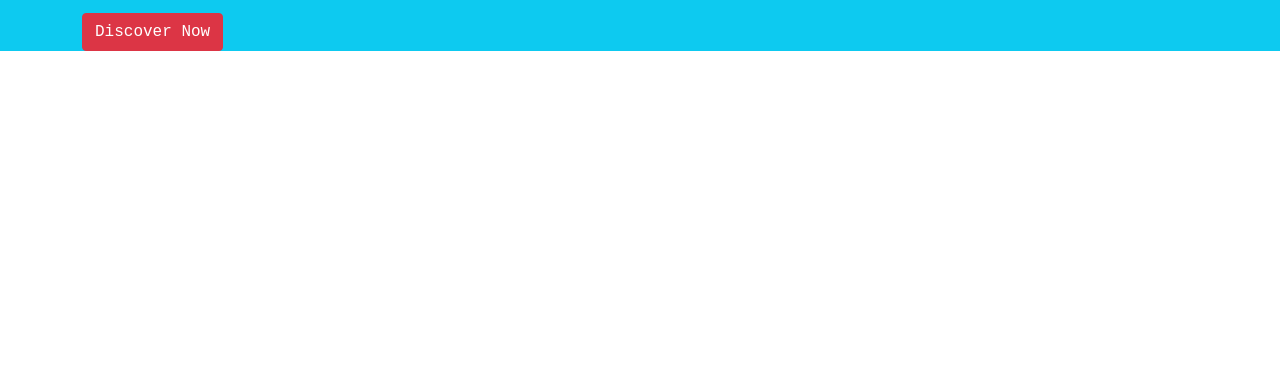
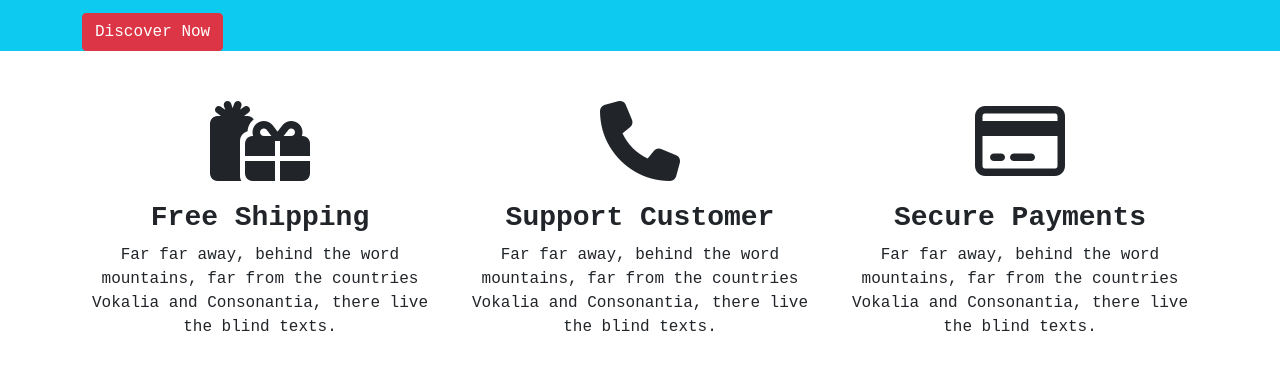
Before and after one commit to mdarifhossain1122/MiniShop, a plain HTML site: page index.html in a window 1280 px wide. Shown: the part 385-754 px from the top of the page. Drawn offline with nearby package versions, Linux system fonts and the light colour scheme.

Commit message:
body section

```diff
--- a/index.html
+++ b/index.html
@@ -4,6 +4,10 @@
     <meta charset="UTF-8">
     <meta http-equiv="X-UA-Compatible" content="IE=edge">
     <meta name="viewport" content="width=device-width, initial-scale=1.0">
+
+    <!--Font awesome link-->
+    <script src="https://kit.fontawesome.com/97417c3504.js" crossorigin="anonymous"></script>
+
     <!--Link CSS-->
     <link rel="stylesheet" href="style.css">
 
@@ -75,6 +79,28 @@
     </section>
     <!--Hero section end-->
 
+    <!--Body section start-->
+    <section class="container">
+      <div class="row">
+        <div class="card-detail col-lg-4">
+          <i class="fa-solid fa-gifts"></i>
+          <h3>Free Shipping</h3>
+          <p>Far far away, behind the word mountains, far from the countries Vokalia and Consonantia, there live the blind texts.</p>
+        </div>
+        <div class="card-detail col-lg-4">
+          <i class="fa-solid fa-phone"></i>
+          <h3>Support Customer</h3>
+          <p>Far far away, behind the word mountains, far from the countries Vokalia and Consonantia, there live the blind texts.</p>
+        </div>
+        <div class="card-detail col-lg-4">
+          <i class="fa-regular fa-credit-card"></i>
+          <h3>Secure Payments</h3>
+          <p>Far far away, behind the word mountains, far from the countries Vokalia and Consonantia, there live the blind texts.</p>
+        </div>
+      </div>
+    </section>
+    <!--Body section end-->
+
 
 
 
--- a/style.css
+++ b/style.css
@@ -21,3 +21,24 @@
     padding: 5px 20px;
     margin-top: 100px;
 }
+
+/*Body section*/
+.fa-gifts{
+    font-size: 80px;
+    margin-top: 50px;
+}
+.fa-phone{
+    font-size: 80px;
+    margin-top: 50px;
+}
+.fa-credit-card{
+    font-size: 80px;
+    margin-top: 50px;
+}
+.card-detail{
+    text-align: center;
+}
+.card-detail h3{
+    font-weight: bold;
+    margin-top: 20px;
+}
```
